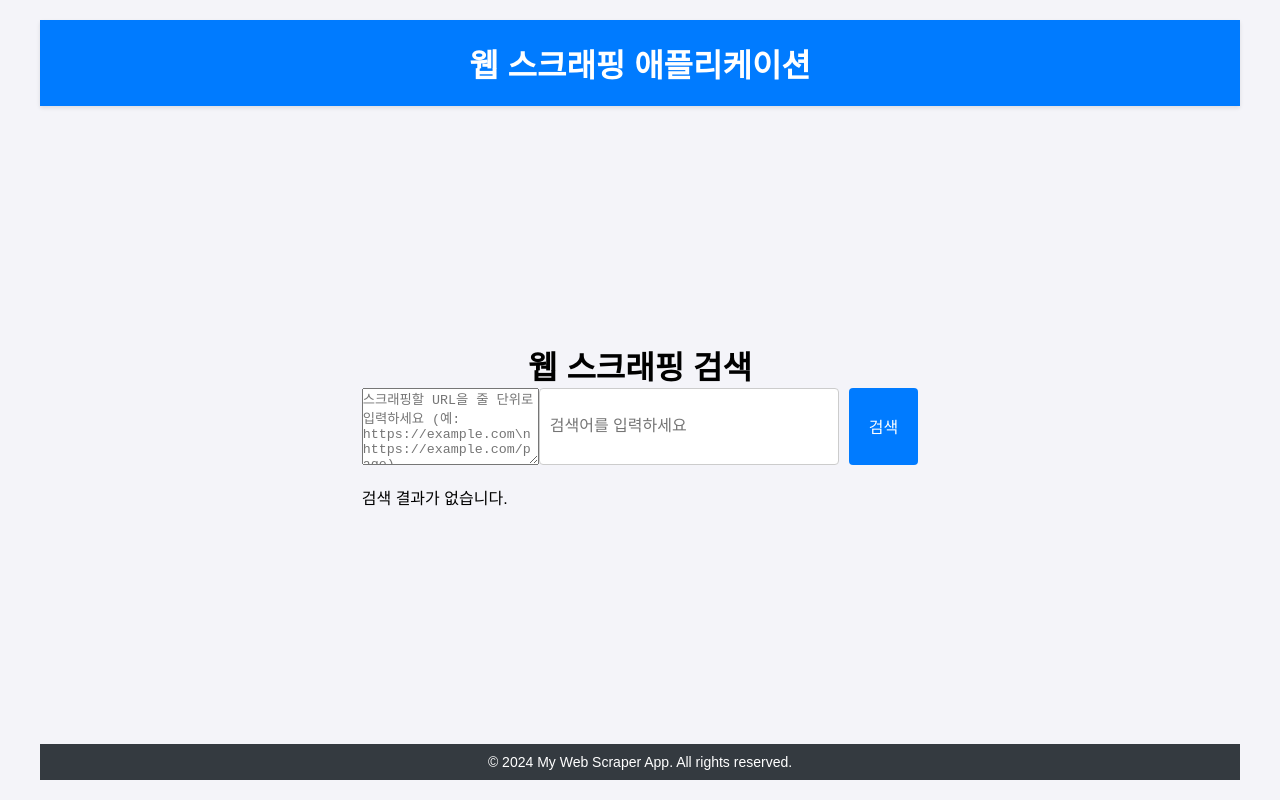
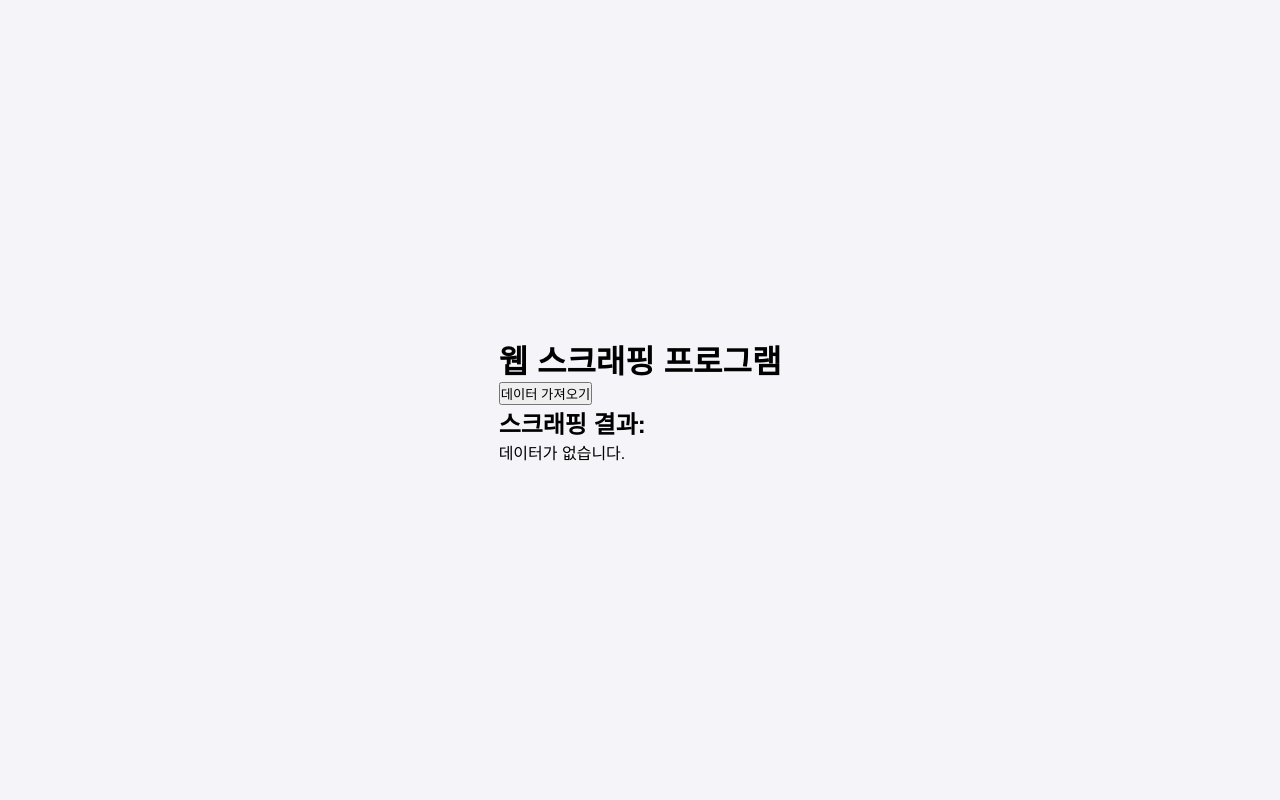
Before and after one commit to pung8146/my-web-scraper, a React (Vite) app: page / in a window 1280 px wide. Built offline with nearby package versions, Linux system fonts and the light colour scheme.

Commit message:
Add dependencies and update UI components

```diff
--- a/package.json
+++ b/package.json
@@ -13,8 +13,9 @@
     "axios": "^1.7.7",
     "cheerio": "^1.0.0",
     "cors": "^2.8.5",
+    "cors": "^2.8.5",
     "express": "^4.21.0",
-    "json2csv": "^6.0.0-alpha.2",
+    "puppeteer": "^23.6.0",
     "react": "^18.3.1",
     "react-dom": "^18.3.1",
     "react-query": "^3.39.3"
--- a/src/App.jsx
+++ b/src/App.jsx
@@ -1,22 +1,14 @@
 // src/App.jsx
 import React from "react";
-import "./App.css"; // 스타일을 적용하기 위한 CSS 파일
-import ScraperUI from "./components/ScraperUI"; // ScraperUI 컴포넌트 가져오기
+import ScraperUi from "./components/ScraperUi";
 
-const App = () => {
+function App() {
   return (
-    <div className="app-container">
-      <header className="app-header">
-        <h1>웹 스크래핑 애플리케이션</h1>
-      </header>
-      <main className="app-main">
-        <ScraperUI /> {/* ScraperUI 컴포넌트를 메인에 추가 */}
-      </main>
-      <footer className="app-footer">
-        <p>© 2024 My Web Scraper App. All rights reserved.</p>
-      </footer>
+    <div>
+      <h1>웹 스크래핑 프로그램</h1>
+      <ScraperUi />
     </div>
   );
-};
+}
 
 export default App;
--- a/src/components/ScraperUi.jsx
+++ b/src/components/ScraperUi.jsx
@@ -1,81 +1,39 @@
-import { useState } from "react";
-import "./ScraperUi.css";
+// src/components/ScraperUi.jsx
+import React, { useState } from "react";
+import axios from "axios";
 
-const ScraperUI = () => {
-  const [urlInput, setUrlInput] = useState(""); // 여러 URL을 입력할 수 있도록 문자열 상태로 저장
-  const [searchTerm, setSearchTerm] = useState("");
-  const [results, setResults] = useState([]);
-  const [error, setError] = useState(""); // 에러 상태 추가
+function ScraperUi() {
+  const [data, setData] = useState("");
+  const [loading, setLoading] = useState(false);
 
-  const handleSearch = async () => {
-    setError(""); // 에러 상태 초기화
+  const handleScrape = async () => {
+    setLoading(true);
     try {
-      // urlInput을 줄바꿈으로 구분된 문자열에서 배열로 변환
-      const urls = urlInput
-        .split("\n")
-        .map((url) => url.trim())
-        .filter(Boolean);
+      const response = await axios.get("http://localhost:5000/api/scrape");
+      const scrapedData = response.data.result;
 
-      if (urls.length === 0) {
-        setError("URL을 하나 이상 입력해 주세요.");
-        return;
-      }
-
-      console.log("클라이언트에서 서버로 전송:", { urls, searchTerm });
-
-      const response = await fetch("http://localhost:5000/api/scrape", {
-        method: "POST",
-        headers: { "Content-Type": "application/json" },
-        body: JSON.stringify({ urls, searchTerm }), // URL 배열과 검색어를 서버로 전달
-      });
-
-      if (!response.ok) {
-        throw new Error("서버 응답에 문제가 있습니다.");
-      }
-
-      const data = await response.json();
-      setResults(data);
+      // 데이터 로컬 스토리지에 저장
+      localStorage.setItem("scrapedData", scrapedData);
+      setData(scrapedData);
+      console.log("스크래핑 결과 :", scrapedData);
     } catch (error) {
-      setError(`API 호출 중 에러 발생: ${error.message}`);
-      console.error("API 호출 중 에러 발생:", error);
+      console.error("스크래핑 실패", error);
+    } finally {
+      setLoading(false);
     }
   };
 
   return (
-    <div className="scraper-container">
-      <h1>웹 스크래핑 검색</h1>
-      <div className="input-container">
-        {/* URL 입력 필드 (여러 줄) */}
-        <textarea
-          rows="5"
-          value={urlInput}
-          onChange={(e) => setUrlInput(e.target.value)}
-          placeholder="스크래핑할 URL을 줄 단위로 입력하세요 (예: https://example.com\nhttps://example.com/page)"
-        />
-        {/* 검색어 입력 필드 */}
-        <input
-          type="text"
-          value={searchTerm}
-          onChange={(e) => setSearchTerm(e.target.value)}
-          placeholder="검색어를 입력하세요"
-        />
-        <button onClick={handleSearch}>검색</button>
-      </div>
-      {error && <div className="error-message">{error}</div>}{" "}
-      {/* 에러 메시지 출력 */}
-      <div className="results-container">
-        {results.length === 0 ? (
-          <p>검색 결과가 없습니다.</p>
-        ) : (
-          <ul>
-            {results.map((result, index) => (
-              <li key={index}>{JSON.stringify(result)}</li> // 결과를 JSON 형식으로 출력
-            ))}
-          </ul>
-        )}
+    <div>
+      <button onClick={handleScrape} disabled={loading}>
+        {loading ? "스크래핑 중..." : "데이터 가져오기"}
+      </button>
+      <div>
+        <h2>스크래핑 결과:</h2>
+        <p>{data || "데이터가 없습니다."}</p>
       </div>
     </div>
   );
-};
+}
 
-export default ScraperUI;
+export default ScraperUi;
--- a/vite.config.js
+++ b/vite.config.js
@@ -7,9 +7,9 @@ export default defineConfig({
   server: {
     proxy: {
       "/api": {
-        target: "http://localhost:5000", // Express 서버가 동작하는 곳
-        changeOrigin: true, // 원본 호스트 헤더를 대상 URL로 변경
-        rewrite: (path) => path.replace(/^\/api/, ""), // /api 경로 제거
+        target: "http://localhost:5000",
+        changeOrigin: true,
+        secure: false,
       },
     },
   },
```
Also changed, not shown: server.js (+47 -25 lines), src/scraper/scraper.js (+18 -110 lines), 1 other file (tests, documents, lock files or other folders).
